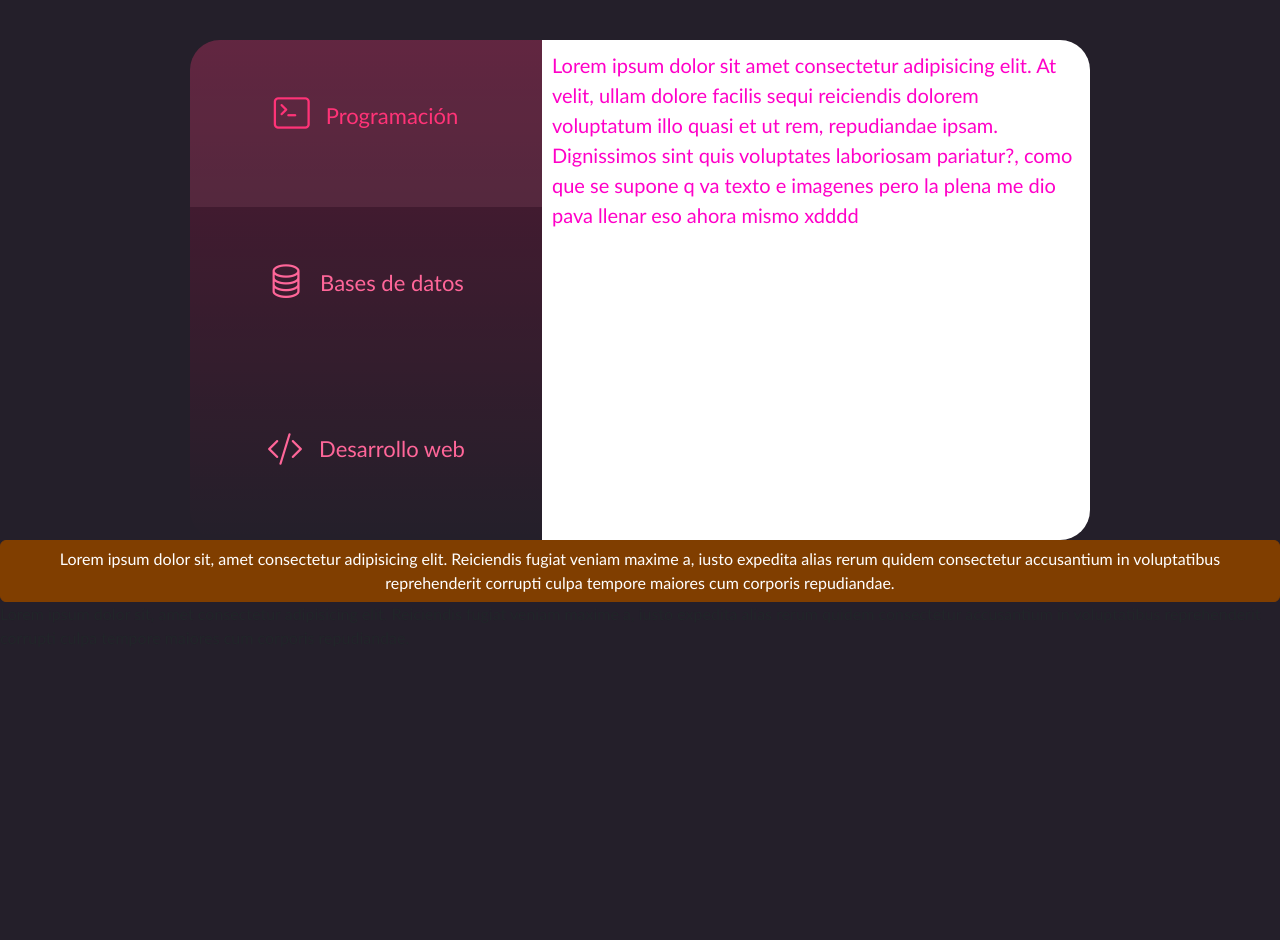
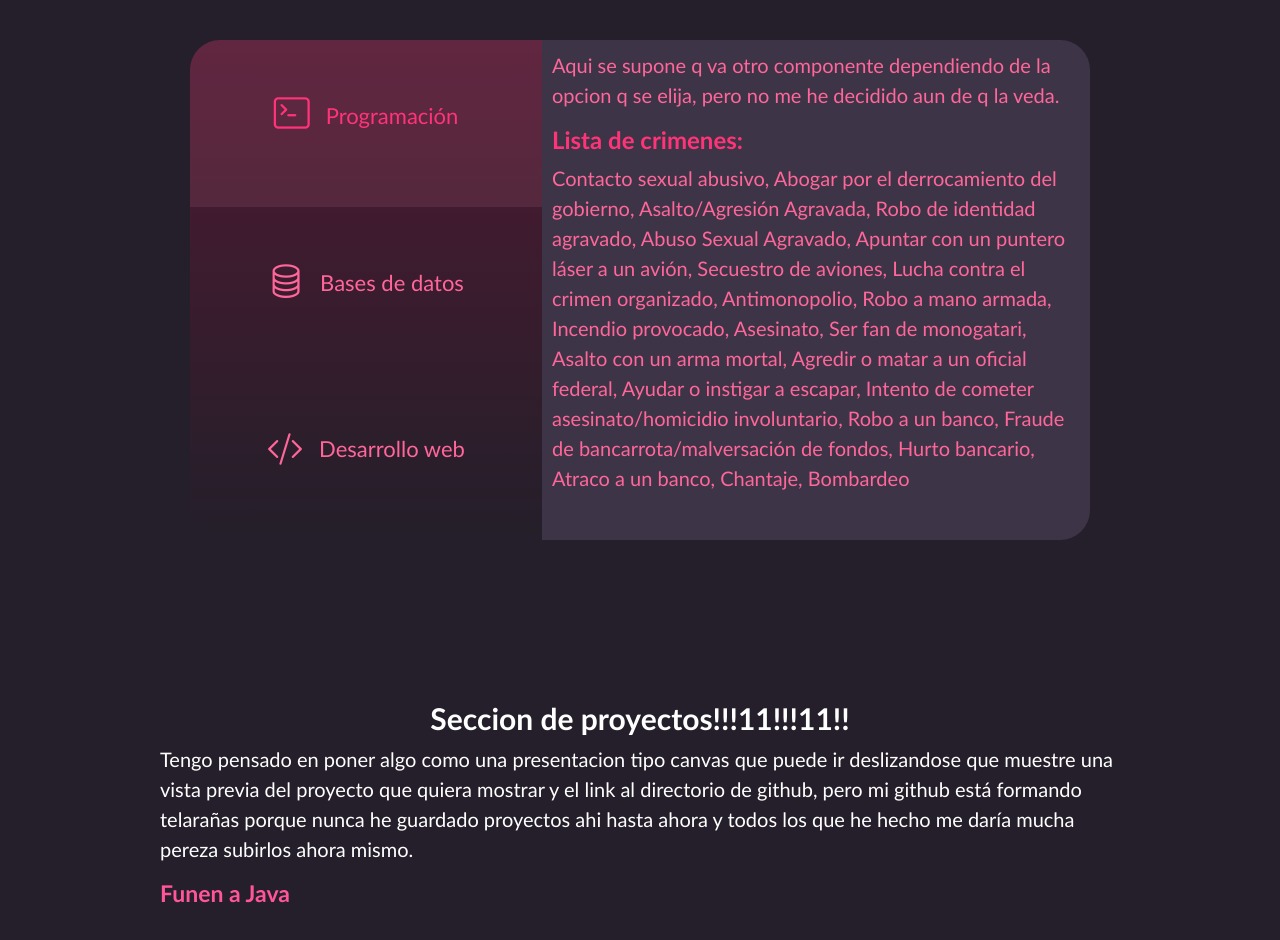
Before and after one commit to ju4ncb/ju4ncb.github.io, a React (Vite) app in the folder main/: page / in a window 1280 px wide. Shown: the part 1540-2480 px from the top of the page. Before the commit the page ends 2190 px from the top, so only its background shows below. Built offline with nearby package versions, Linux system fonts and the light colour scheme.

Commit message:
Cambie vainas

```diff
--- a/main/scss/App.scss
+++ b/main/scss/App.scss
@@ -576,10 +576,14 @@ main {
   }
   .descripcion__conocimientos{
     flex: 3;
-    background: white;
+    background: lighten($bg-color, 10%);
     padding: 10px;
+    h2{
+      color: lighten($color-5, 10%);
+      font-size: 24px;
+    }
     p{
-      color: $color-6;
+      color: lighten($color-5, 20%);
       font-size: 20px;
     }
   }
--- a/main/src/components/Conocimientos.tsx
+++ b/main/src/components/Conocimientos.tsx
@@ -40,21 +40,23 @@ const Conocimientos = () => {
         </div>
         <div className="descripcion__conocimientos">
           <p>
-            Lorem ipsum dolor sit amet consectetur adipisicing elit. At velit,
-            ullam dolore facilis sequi reiciendis dolorem voluptatum illo quasi
-            et ut rem, repudiandae ipsam. Dignissimos sint quis voluptates
-            laboriosam pariatur?, como que se supone q va texto e imagenes pero
-            la plena me dio pava llenar eso ahora mismo xdddd
+            Aqui se supone q va otro componente dependiendo de la opcion q se
+            elija, pero no me he decidido aun de q la veda.
+          </p>
+          <h2>Lista de crimenes:</h2>
+          <p>
+            Contacto sexual abusivo, Abogar por el derrocamiento del gobierno,
+            Asalto/Agresión Agravada, Robo de identidad agravado, Abuso Sexual
+            Agravado, Apuntar con un puntero láser a un avión, Secuestro de
+            aviones, Lucha contra el crimen organizado, Antimonopolio, Robo a
+            mano armada, Incendio provocado, Asesinato, Ser fan de monogatari,
+            Asalto con un arma mortal, Agredir o matar a un oficial federal,
+            Ayudar o instigar a escapar, Intento de cometer asesinato/homicidio
+            involuntario, Robo a un banco, Fraude de bancarrota/malversación de
+            fondos, Hurto bancario, Atraco a un banco, Chantaje, Bombardeo
           </p>
         </div>
       </div>
-
-      <button type="button" className="btn btn-secondary">
-        Lorem ipsum dolor sit, amet consectetur adipisicing elit. Reiciendis
-        fugiat veniam maxime a, iusto expedita alias rerum quidem consectetur
-        accusantium in voluptatibus reprehenderit corrupti culpa tempore maiores
-        cum corporis repudiandae.
-      </button>
     </section>
   );
 };
--- a/main/src/components/Contacto.tsx
+++ b/main/src/components/Contacto.tsx
@@ -7,8 +7,11 @@ const Contacto = () => {
       <div className="seccion__contacto">
         <div className="caja__contacto">
           <div className="caja__texto__contacto">
-            <h3>Juan David Caballero Barros</h3>
-            <p>Estudiante de ingeniería de sistemas, 19 años.</p>
+            <h3>Acerca de mí</h3>
+            <p>
+              Tecleo numeritos y letras y hago aplicaciones con eso, necesito
+              chamba (LinkedIn actualmente vacio).
+            </p>
             <div className="linea__texto__contacto">
               <i className="bi bi-telephone" />
               <p>+57 300 614 7044</p>
--- a/main/src/components/Proyectos.tsx
+++ b/main/src/components/Proyectos.tsx
@@ -1,10 +1,18 @@
 const Proyectos = () => {
   return (
-    <div id="seccion-proyectos">
-      Lorem ipsum dolor sit, amet consectetur adipisicing elit. Reiciendis
-      fugiat veniam maxime a, iusto expedita alias rerum quidem consectetur
-      accusantium in voluptatibus reprehenderit corrupti culpa tempore maiores
-      cum corporis repudiandae.
+    <div
+      id="seccion-proyectos"
+      style={{ height: 400, color: "white", padding: 160 }}
+    >
+      <h1 style={{ textAlign: "center" }}>Seccion de proyectos!!!11!!!11!!</h1>
+      <p>
+        Tengo pensado en poner algo como una presentacion tipo canvas que puede
+        ir deslizandose que muestre una vista previa del proyecto que quiera
+        mostrar y el link al directorio de github, pero mi github está formando
+        telarañas porque nunca he guardado proyectos ahi hasta ahora y todos los
+        que he hecho me daría mucha pereza subirlos ahora mismo.
+      </p>
+      <h3 style={{ color: "#FF5599" }}>Funen a Java</h3>
     </div>
   );
 };
```
Also changed, not shown: main/src/assets/css/App.css, 1 other file (tests, documents, lock files or other folders).
